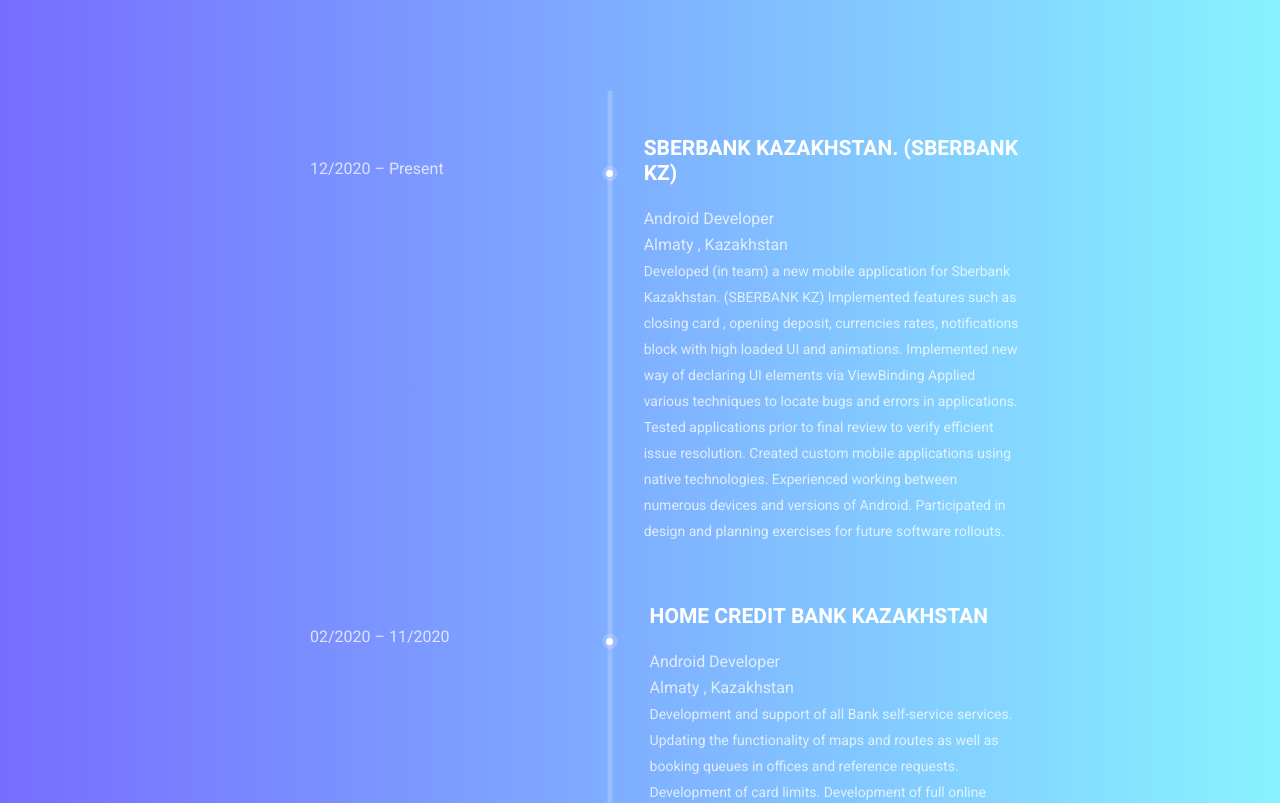
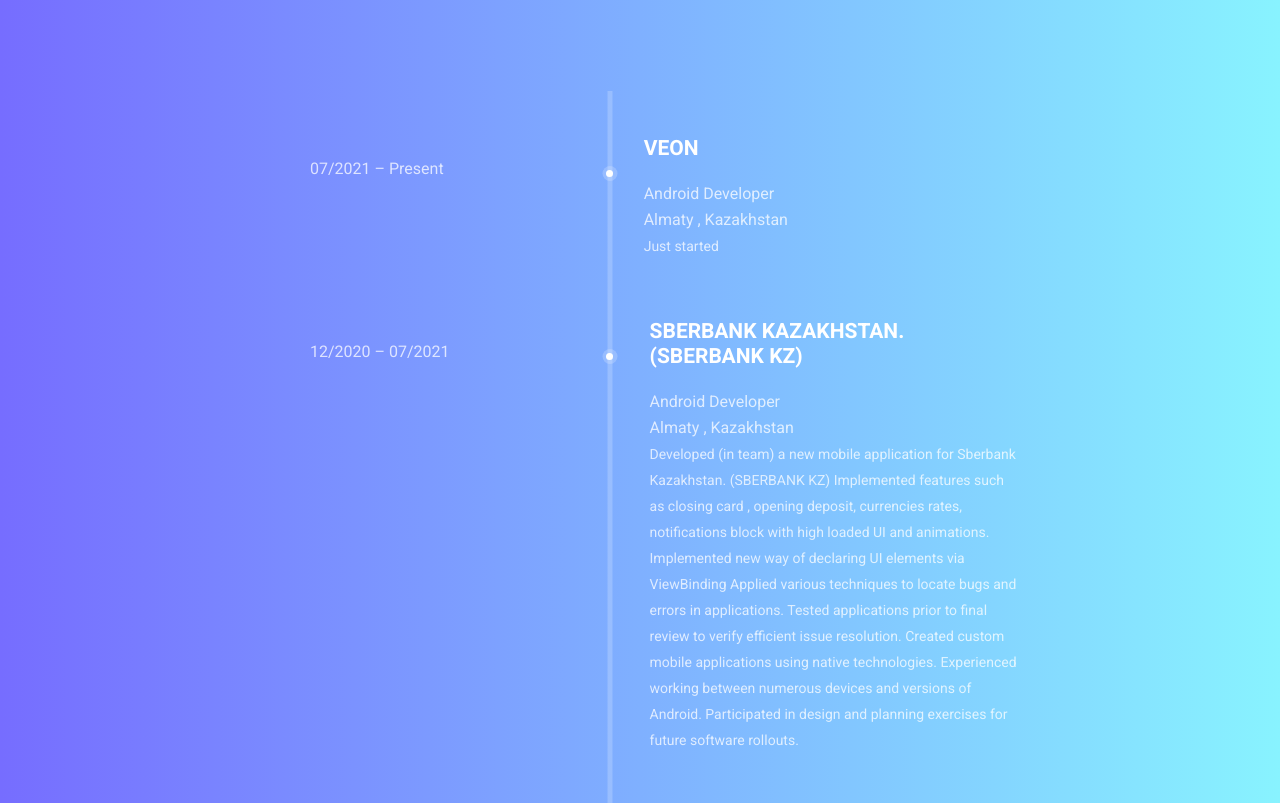
Before and after one commit to nurgi17/kuka_web, a plain HTML site: page index.html in a window 1280 px wide. Shown: the part 1900-2703 px from the top of the page. Drawn offline with Linux system fonts and the light colour scheme.

Commit message:
Add new job position

```diff
--- a/index.html
+++ b/index.html
@@ -317,7 +317,24 @@
                   <span></span>
                   <div class="media">
                     <div class="d-flex">
-                      <p>12/2020 – Present</p>
+                      <p>07/2021 – Present</p>
+                    </div>
+                    <div class="media-body">
+                      <h4>VEON</h4>
+                      <p>
+                        Android Developer <br />Almaty , Kazakhstan
+                      </p>
+                      <p class="mini-size">
+                        Just started
+                      </p>
+                    </div>
+                  </div>
+                </li>
+                <li>
+                  <span></span>
+                  <div class="media">
+                    <div class="d-flex">
+                      <p>12/2020 – 07/2021</p>
                     </div>
                     <div class="media-body">
                       <h4>Sberbank Kazakhstan. (SBERBANK KZ)</h4>
```
